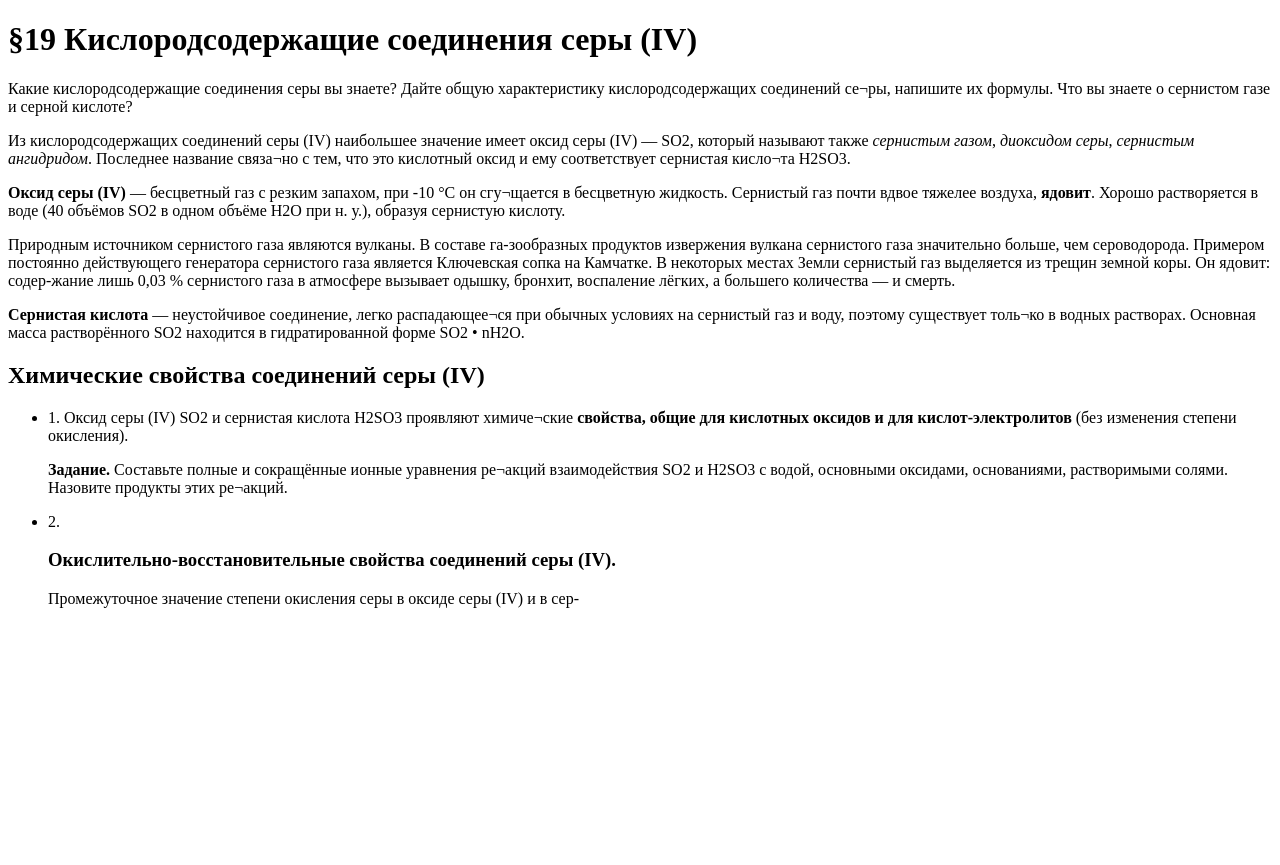
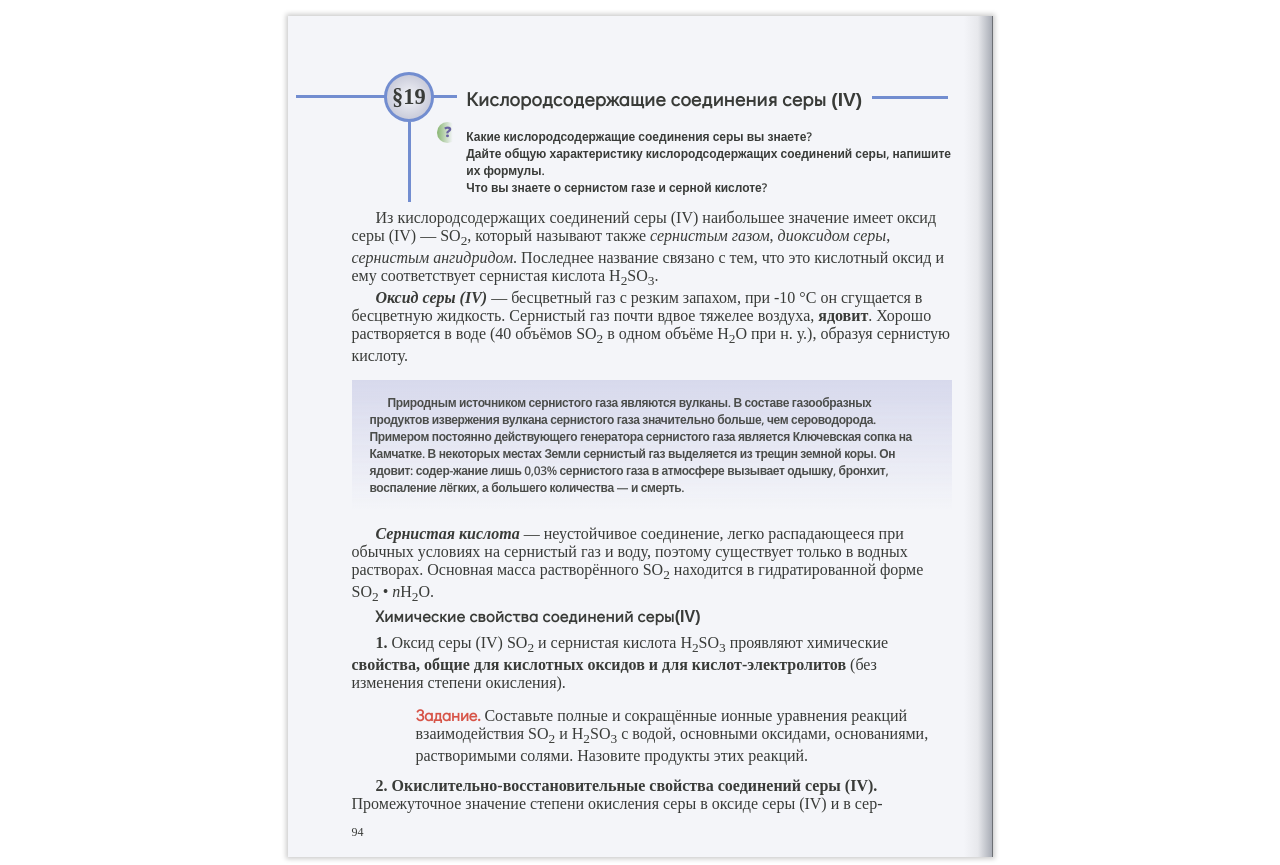
Before and after one commit to savenkova/learning, a plain HTML site: page page.html in a window 1280 px wide. Before the commit the page ends 800 px from the top, so only its background shows below. Drawn offline with nearby package versions, Linux system fonts and the light colour scheme.

Commit message:
hw #2. styles has been added

```diff
--- a/css/page-style.css
+++ b/css/page-style.css
@@ -0,0 +1,188 @@
+body {
+    font-family: "Times New Roman";
+    font-size: 16px;
+    color: #393b38;
+}
+
+.article {
+    max-width: 600px;
+    margin: 1em auto 0;
+    padding: 3.5em 2.5em 2em 4em;
+    background: #f2f1f6;
+    background: linear-gradient(to right, #f4f5f9 0, #f4f5f9 96%, #e7e8ec 98%, #a9adb6 100%);
+    border-right: .1em solid #6c6f74;
+    box-shadow: 0 0 .3em .1em rgba(0,0, 0, .2);
+}
+
+h1, h2, h3 {
+    margin: 0;
+    padding: 0;
+    font-family: "Arial", sans-serif;
+}
+
+p {
+    margin: 0;
+    padding: 0;
+    text-indent: 1.5em;
+}
+
+.header {
+    position: relative;
+    display: flex;
+}
+
+.paragraph-container {
+    margin: 0 1.5em 0 2em;
+}
+
+.paragraph {
+    display: inline-block;
+    padding: .4em .25em;
+    font-family: "Times New Roman";
+    font-size: 1.4em;
+    font-weight: bold;
+    background: radial-gradient(#f4f5f9, rgb(185, 187, 206));
+    border: 3px solid #728dd0;
+    -webkit-border-radius: 50%;
+    -moz-border-radius: 50%;
+    border-radius: 50%;
+}
+
+.paragraph:before, .paragraph:after,
+.header-content:before, .header-content:after {
+    content: '';
+    position: absolute;
+    top: 1.025em;
+    display: block;
+    height: 3px;
+    background: #728dd0;
+}
+
+.paragraph:before {
+    left: -2.5em;
+    width: 4em;
+}
+
+.paragraph:after {
+    width: 1.1em;
+    left: 3.6em;
+}
+
+.header-content:before {
+    width: 3px;
+    height: 5em;
+    top: 3.1em;
+    left: 3.5em;
+}
+
+.header-content:after {
+    width: 4.75em;
+    top: 1.5em;
+    right: .25em;
+}
+
+.header-content {
+    margin-left: .5em;
+}
+
+.header-content h1 {
+    margin-top: .75em;
+    font-size: 1.2em;
+}
+
+.article-name {
+    font-family: 'Didact Gothic', sans-serif;
+    letter-spacing: .5px;
+}
+
+.header-content p {
+    position: relative;
+    margin: 1.5em 0 1em;
+    text-indent: inherit;
+    font-size: .75em;
+    line-height: 140%;
+    font-family: 'Open Sans', sans-serif;
+    font-weight: 600;
+}
+
+.header-content p:before {
+    content: '?';
+    position: absolute;
+    top: -.5em;
+    left: -2em;
+    display: block;
+    padding: .15em .475em;
+    font-family: 'Open Sans', sans-serif;
+    font-size: 1.2em;
+    font-weight: 800;
+    color: #6963a1;
+    background: linear-gradient(to right, rgba(137, 182, 115, 1) 0, rgba(137, 182, 115, 0) 75%);
+    border-radius: 50%;
+
+}
+
+strong.description {
+    font-style: italic;
+}
+
+.note {
+    font-family: Arial, sans-serif;
+}
+
+ul {
+    margin: 0;
+    margin-top: .5em;
+    padding: 0;
+    list-style: none;
+}
+
+li {
+    margin-bottom: .75em;
+    text-indent: 1.5em;
+}
+
+li>span {
+    font-weight: bold;
+}
+
+li h3 {
+    display: inline;
+    font-family: "Times New Roman";
+    font-size: 1em;
+}
+
+.content .note {
+    margin: 1.2em 0;
+    padding: 1.2em 1.5em;
+    font-family: 'Open Sans', sans-serif;
+    font-size: .75em;
+    font-weight: 600;
+    opacity: .9;
+    letter-spacing: -.35px;
+    background: linear-gradient(to bottom, rgba(212, 214, 235, 1),rgba(212, 214, 235, 0));
+}
+
+.content h2 {
+    text-indent: 1.5em;
+    font-size: 1em;
+}
+
+.exercise-block {
+    margin: .75em 0 0 4em;
+    text-indent: 0;
+}
+
+.exercise-title {
+    font-family: 'Didact Gothic', sans-serif;
+    color: #d75448;
+}
+
+main {
+    position: relative;
+}
+
+main:after {
+    content: '94';
+    position: absolute;
+    font-size: .75em;
+}
--- a/page.html
+++ b/page.html
@@ -4,56 +4,66 @@
     <meta charset="UTF-8">
     <title>Кислосодержащее соединение серы (IV)</title>
     <link rel="stylesheet" href="css/page-style.css"/>
+    <link href="https://fonts.googleapis.com/css?family=Didact+Gothic|Open+Sans:400,600,800" rel="stylesheet">
 </head>
 <body>
 
+<div class="article">
     <header class="header">
+        <div class="paragraph-container">
+            <div class="paragraph">§19 </div>
+        </div>
+
+        <div class="header-content">
             <h1>
-        <strong>§19</strong>
-        <span class="article-name">Кислородсодержащие соединения серы (IV)</span>
+                <span class="article-name">Кислородсодержащие соединения серы </span>(IV)
             </h1>
 
-    <p class="note">Какие кислородсодержащие соединения серы вы знаете? Дайте общую характеристику кислородсодержащих соединений се¬ры, напишите их формулы.
+            <p class="note">Какие кислородсодержащие соединения серы вы знаете? <br/> Дайте общую характеристику кислородсодержащих соединений серы, напишите их формулы. <br/>
                 Что вы знаете о сернистом газе и серной кислоте?</p>
+        </div>
     </header>
-
+    <main class="content">
         <p>
-    Из кислородсодержащих соединений серы (IV) наибольшее значение имеет оксид серы (IV) — SO2, который называют также <em>сернистым газом</em>, <em>диоксидом серы</em>, <em>сернистым ангидридом</em>.
-    Последнее название связа¬но с тем, что это кислотный оксид и ему соответствует сернистая кисло¬та H2SO3.
+            Из кислородсодержащих соединений серы (IV) наибольшее значение имеет оксид серы (IV) — SO<sub>2</sub>, который называют также <i>сернистым газом</i>, <i>диоксидом серы</i>,
+            <i>сернистым ангидридом</i>. Последнее название связано с тем, что это кислотный оксид и ему соответствует сернистая кислота H<sub>2</sub>SO<sub>3</sub>.
         </p>
 
         <p>
-    <strong class="description">Оксид серы (IV)</strong> — бесцветный газ с резким запахом, при -10 °С он сгу¬щается в бесцветную жидкость. Сернистый газ почти вдвое тяжелее воздуха, <strong>ядовит</strong>.
-    Хорошо растворяется в воде (40 объёмов SO2 в одном объёме Н2О при н. у.), образуя сернистую кислоту.
+            <strong class="description">Оксид серы (IV)</strong> — бесцветный газ с резким запахом, при -10 °С он сгущается в бесцветную жидкость. Сернистый газ почти вдвое тяжелее воздуха, <b>ядовит</b>.
+            Хорошо растворяется в воде (40 объёмов SO<sub>2</sub> в одном объёме Н<sub>2</sub>О при н. у.), образуя сернистую кислоту.
         </p>
 
         <p class="note">
-    Природным источником сернистого газа являются вулканы. В составе га-зообразных продуктов извержения вулкана сернистого газа значительно больше, чем сероводорода. Примером постоянно действующего генератора сернистого газа является Ключевская сопка на Камчатке. В некоторых местах Земли сернистый газ выделяется из трещин земной коры. Он ядовит: содер-жание лишь 0,03 % сернистого газа в атмосфере вызывает одышку, бронхит, воспаление лёгких, а большего количества — и смерть.
+            Природным источником сернистого газа являются вулканы. В составе газообразных продуктов извержения вулкана сернистого газа значительно больше, чем сероводорода.
+            Примером постоянно действующего генератора сернистого газа является Ключевская сопка на Камчатке. В некоторых местах Земли сернистый газ выделяется из трещин земной коры.
+            Он ядовит: содер-жание лишь 0,03% сернистого газа в атмосфере вызывает одышку, бронхит, воспаление лёгких, а большего количества — и смерть.
         </p>
 
 
         <p>
-    <strong class="description">Сернистая кислота</strong> — неустойчивое соединение, легко распадающее¬ся при обычных условиях на сернистый газ и воду, поэтому существует толь¬ко в водных растворах.
-    Основная масса растворённого SO2 находится в гидратированной форме SО2 • nH2О.
+            <strong class="description">Сернистая кислота</strong> — неустойчивое соединение, легко распадающееся при обычных условиях на сернистый газ и воду, поэтому существует только в водных растворах.
+            Основная масса растворённого SO<sub>2</sub> находится в гидратированной форме SO<sub>2</sub> • <i>n</i>H<sub>2</sub>О.
         </p>
 
-<h2>Химические свойства соединений серы (IV)</h2>
+        <h2>
+            <span class="article-name">Химические свойства соединений серы</span>(IV)
+        </h2>
         <ul>
-    <li>
-        1.	Оксид серы (IV) SO2 и сернистая кислота H2SO3 проявляют химиче¬ские <strong>свойства, общие для кислотных оксидов и для кислот-электролитов</strong>
+            <li><span>1.</span>
+                Оксид серы (IV) SO<sub>2</sub> и сернистая кислота H<sub>2</sub>SO<sub>3</sub> проявляют химические <b>свойства, общие для кислотных оксидов и для кислот-электролитов</b>
                 (без изменения степени окисления).
                 <p class="exercise-block">
                     <strong class="exercise-title">Задание.</strong>
-            Составьте полные и сокращённые ионные уравнения ре¬акций взаимодействия SO2 и H2SO3 с водой, основными оксидами, основаниями, растворимыми солями. Назовите продукты этих ре¬акций.
+                    Составьте полные и сокращённые ионные уравнения реакций взаимодействия SO<sub>2</sub> и H<sub>2</sub>SO<sub>3</sub> с водой, основными оксидами, основаниями, растворимыми солями. Назовите продукты этих реакций.
                 </p>
             </li>
-    <li>
-        2.	<h3>Окислительно-восстановительные свойства соединений серы (IV).</h3>
+            <li><span>2.</span>
+                <h3>Окислительно-восстановительные свойства соединений серы (IV).</h3>
                 Промежуточное значение степени окисления серы в оксиде серы (IV) и в сер-
             </li>
         </ul>
-
-
-
+    </main>
+</div>
 </body>
 </html>
```
Lines whose indentation alone changed are shown as unchanged.
